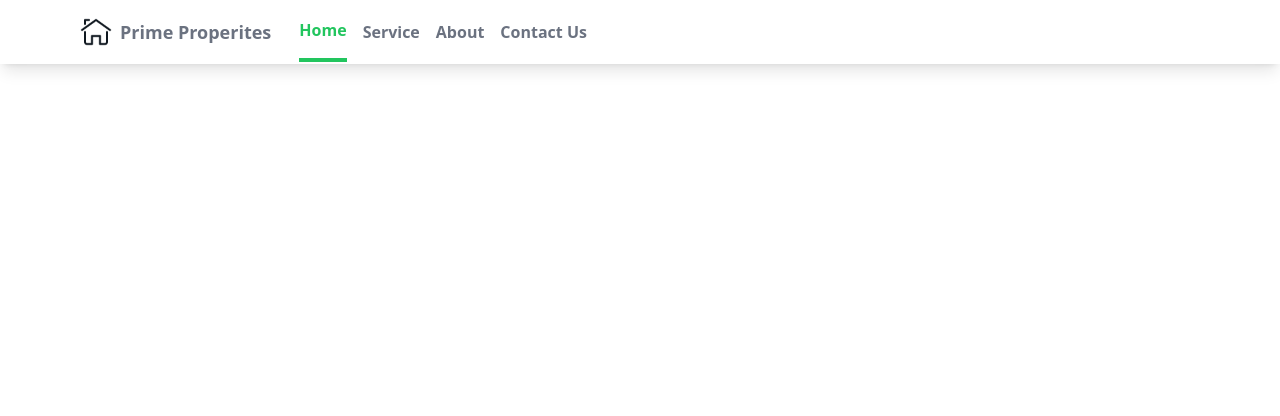
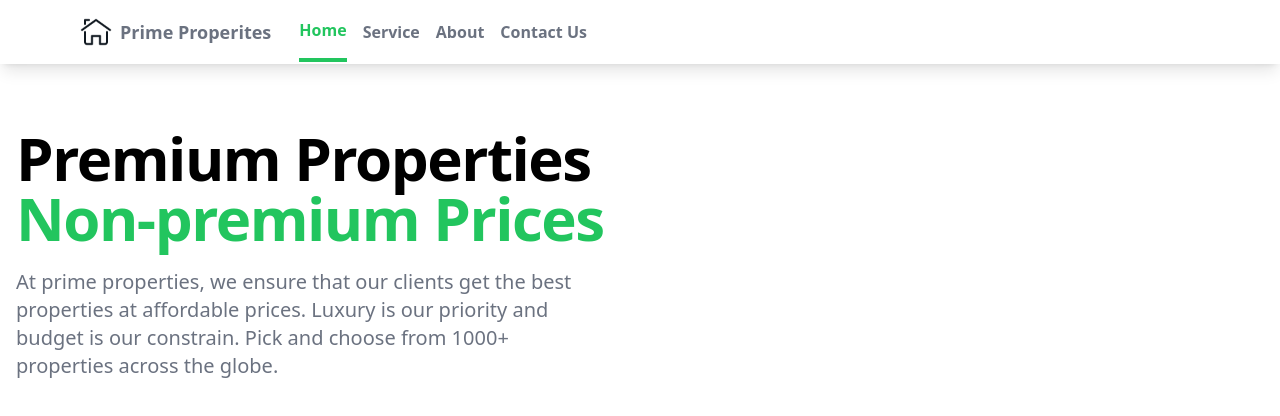
Before and after one commit to f-rostami/tailwind-real-state-portal, a website: page public/index.html in a window 1280 px wide. Drawn offline with Linux system fonts and the light colour scheme.

Commit message:
add banner section text content with the related tailwind classes

```diff
--- a/public/index.html
+++ b/public/index.html
@@ -8,6 +8,7 @@
     <link rel="stylesheet" href="styles.css" />
   </head>
   <body>
+    <!-- navbar -->
     <nav class="bg-white shadow-lg">
       <div class="max-w-6xl mx-auto px-4">
         <div class="flex justify-between">
@@ -39,5 +40,30 @@
         </div>
       </div>
     </nav>
+    <!-- navbar -->
+
+    <!-- site banner -->
+    <main class="mt-10 px-4 md:mt-16">
+      <div class="sm:text-center lg:text-left">
+        <h1
+          class="font-extrabold tracking-tight text-4xl sm:text-5xl md:text-6xl"
+        >
+          <span class="block"> Premium Properties </span>
+          <span class="block text-green-500"> Non-premium Prices</span>
+        </h1>
+        <p
+          class="mt-3 text-gray-500 text-base sm:mt-5 sm:text-lg sm:max-w-xl sm:mx-auto md:text-xl md:mt-5 lg:mx-0"
+        >
+          At prime properties, we ensure that our clients get the best
+          properties at affordable prices. Luxury is our priority and budget is
+          our constrain. Pick and choose from 1000+ properties across the globe.
+        </p>
+        <div>
+          <div></div>
+          <div></div>
+        </div>
+      </div>
+    </main>
+    <!-- site banner -->
   </body>
 </html>
```
Also changed, not shown: public/styles.css.
